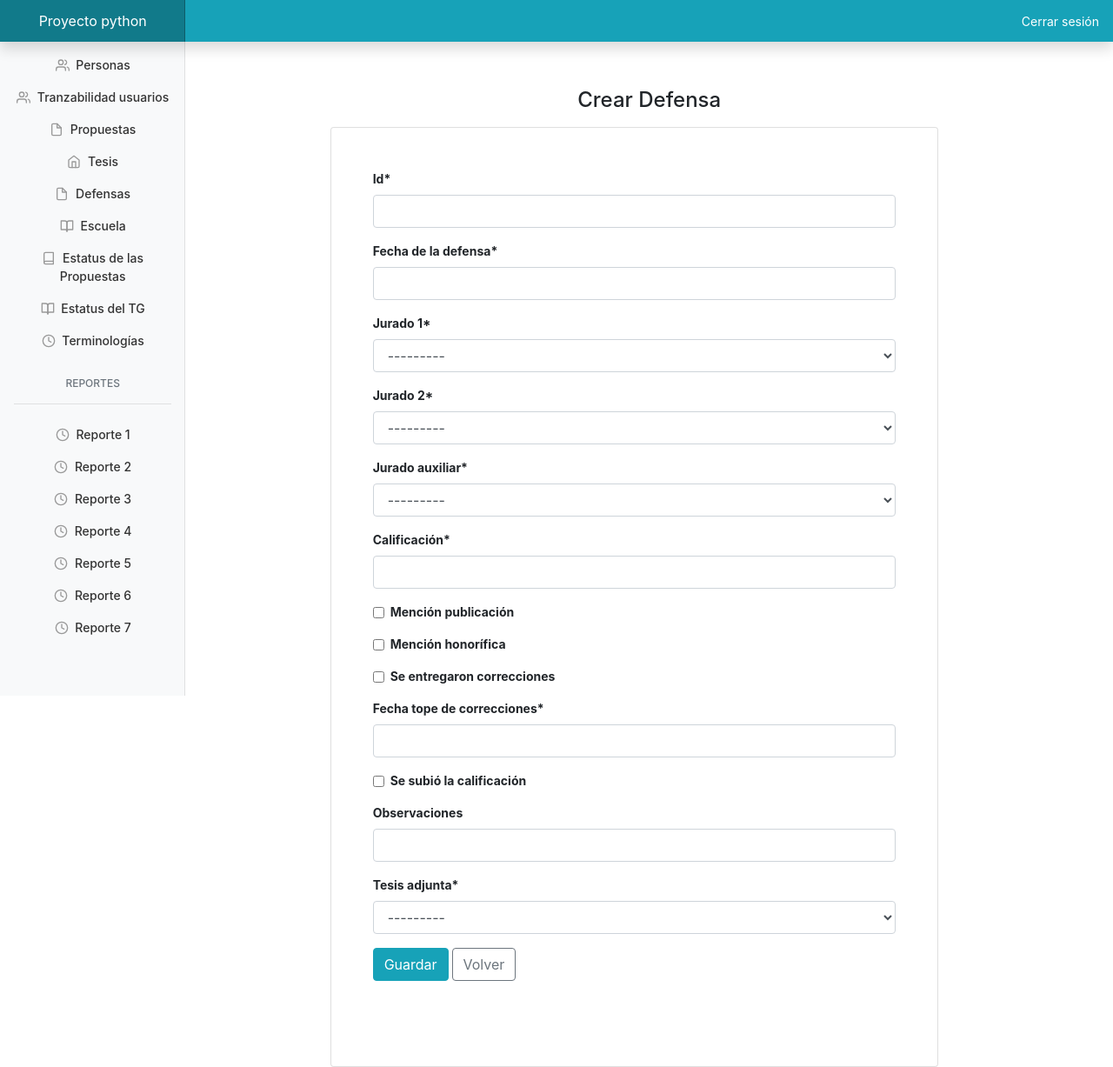
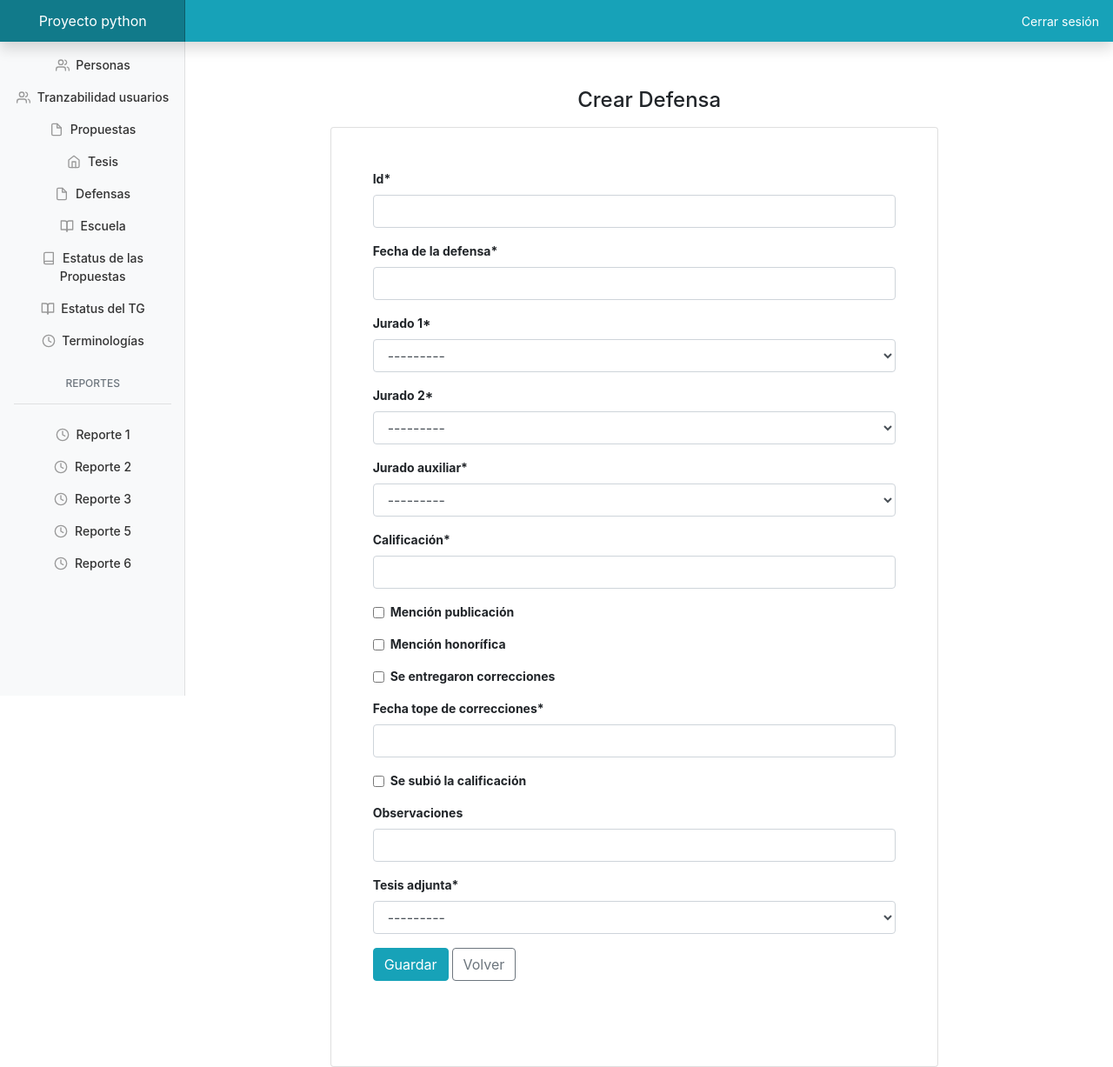
Before and after one commit to javiloria/proyecto2python, a Django app: page /defensas/create/ in a window 1280 px wide. Shown: the whole page at 87% size. Run offline with Django 3.2, Linux system fonts and the light colour scheme; a user stored in the database is signed in; data comes from the database, SQL or seed files in the repository; some libraries are stand-ins or nearby versions.

Commit message:
Eliminando reporte faltantes

```diff
--- a/gestorAppTG/templates/template.html
+++ b/gestorAppTG/templates/template.html
@@ -177,16 +177,6 @@
             </li>
             {% endif %}
           {% endif %}
-                     {% if user.is_authenticated %}
-            {% if user.esAdmin  or user.esGestor %}
-            <li class="nav-item">
-              <a class="nav-link" href="{% url 'reporte4s:reporte4s_list' %}">
-                <span data-feather="clock"></span>
-                Reporte 4
-              </a>
-            </li>
-            {% endif %}
-          {% endif %}
 
           {% if user.is_authenticated %}
             {% if user.esAdmin  or user.esGestor %}
@@ -210,17 +200,6 @@
             {% endif %}
           {% endif %}
 
-          {% if user.is_authenticated %}
-            {% if user.esAdmin  or user.esGestor %}
-            <li class="nav-item">
-              <a class="nav-link" href="{% url 'reporte7s:reporte7s_list' %}">
-                <span data-feather="clock"></span>
-                Reporte 7
-              </a>
-            </li>
-            {% endif %}
-          {% endif %}
-
         </ul>
       </div>
     </nav>
```
